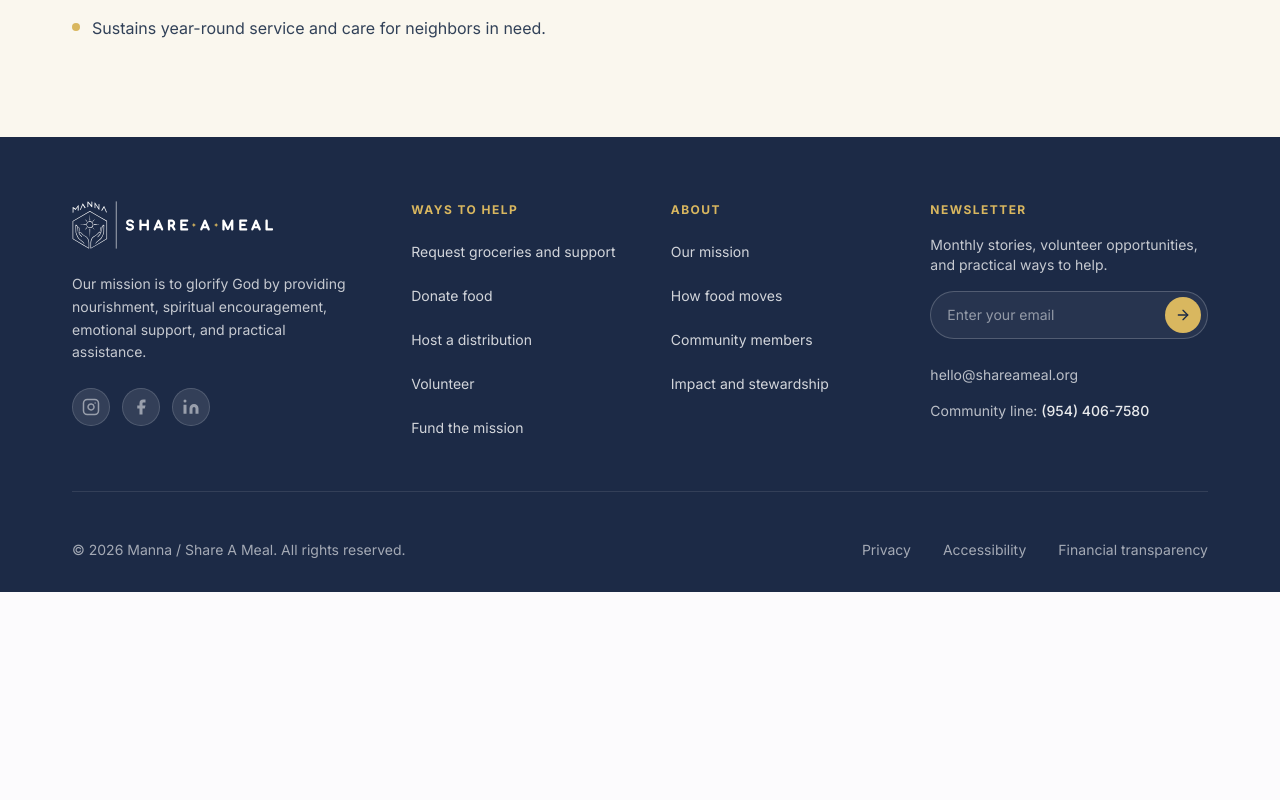
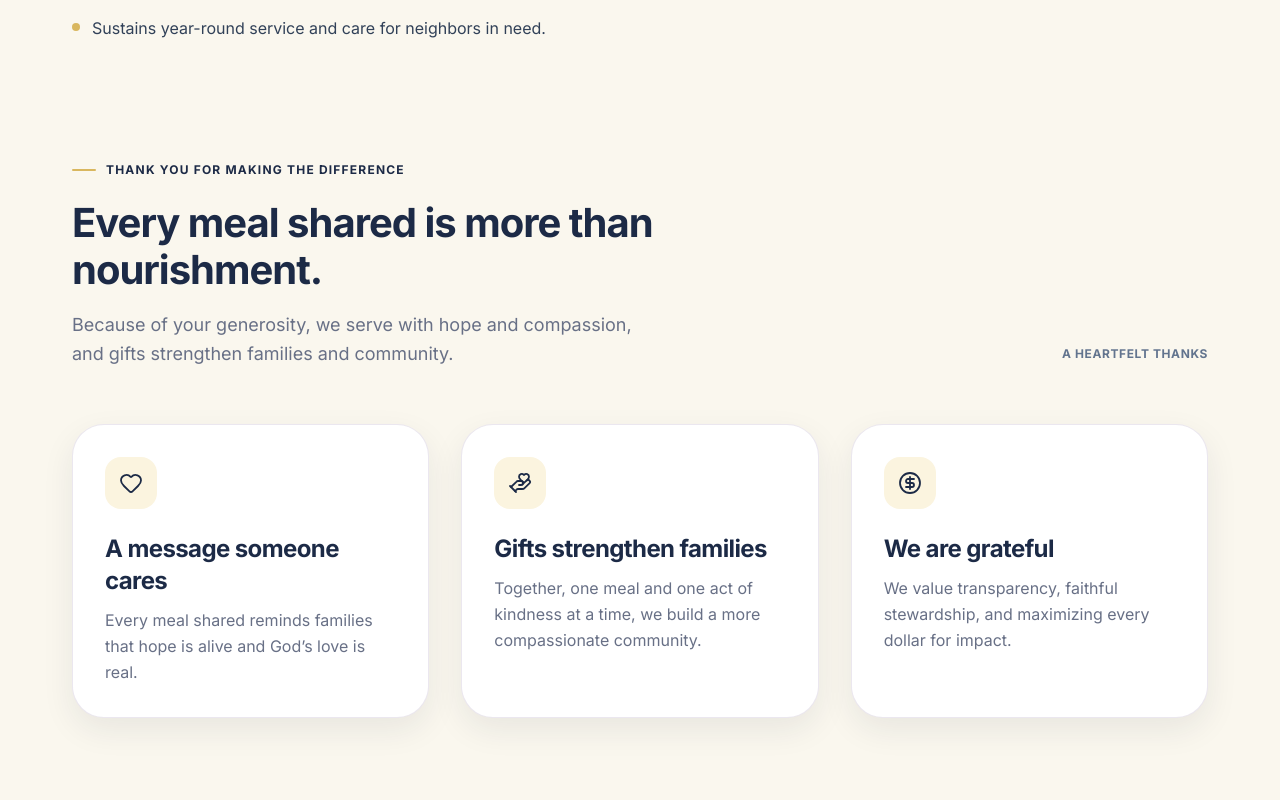
Before and after one commit to Rohitmehta395/MSAM, a Next.js app: page /mission in a window 1280 px wide. Shown: the part 580-1380 px from the top of the page. Before the commit the page ends 1172 px from the top, so only its background shows below. Built offline with nearby package versions, Linux system fonts and the light colour scheme; no server answers.

Commit message:
feat: add mission page and gratitude section with associated content

```diff
--- a/src/app/mission/page.tsx
+++ b/src/app/mission/page.tsx
@@ -1,5 +1,5 @@
 import type { Metadata } from 'next';
-import { MissionHero } from '@/components/sections';
+import { MissionHero, MissionGratitude } from '@/components/sections';
 
 export const metadata: Metadata = {
   title: 'Our Mission',
@@ -11,6 +11,7 @@ export default function MissionPage() {
   return (
     <>
       <MissionHero />
+      <MissionGratitude />
     </>
   );
 }
--- /dev/null
+++ b/src/components/sections/MissionGratitude.tsx
@@ -0,0 +1,122 @@
+import React from 'react';
+import { Heart, HandHeart, CircleDollarSign } from 'lucide-react';
+import { cn } from '@/lib/cn';
+import { Section } from '@/components/ui/Section';
+import { Container } from '@/components/ui/Container';
+import { Heading } from '@/components/ui/Heading';
+import { Eyebrow } from '@/components/ui/Eyebrow';
+import {
+  missionGratitudeContent,
+  type MissionGratitudeContent,
+  type MissionGratitudeIcon,
+} from '@/content/mission';
+
+export interface MissionGratitudeProps {
+  /** Optional content override */
+  content?: Partial<MissionGratitudeContent>;
+  /** Optional custom class name */
+  className?: string;
+}
+
+const iconMap: Record<MissionGratitudeIcon, React.ElementType> = {
+  Heart,
+  HandHeart,
+  CircleDollarSign,
+};
+
+/**
+ * Mission Page — Part 2: Gratitude & Community Impact.
+ * Grounded in Figma frame: `design-reference/Mission Page/Hero.png` (Section 2).
+ *
+ * Structure:
+ * - Full-bleed warm cream canvas background (`tone="cream"` / `#faf7ee`).
+ * - Section header area:
+ *   - Left: "THANK YOU FOR MAKING THE DIFFERENCE" gold-accented eyebrow +
+ *     "Every meal shared is more than nourishment." bold sans-serif heading +
+ *     warm supporting paragraph.
+ *   - Right: "A HEARTFELT THANKS" uppercase tracking-wider label.
+ * - Three gratitude cards in a responsive grid:
+ *   - Card 1: Heart icon, "A message someone cares"
+ *   - Card 2: HandHeart icon, "Gifts strengthen families"
+ *   - Card 3: CircleDollarSign icon, "We are grateful"
+ *   Each card features a white elevated background, rounded corners, soft shadow,
+ *   subtle border, warm-toned icon container (`bg-warm`), and navy heading.
+ */
+export function MissionGratitude({ content: contentOverride, className }: MissionGratitudeProps) {
+  const content = {
+    ...missionGratitudeContent,
+    ...contentOverride,
+  };
+
+  const { eyebrow, headlineLine1, headlineLine2, description, badgeLabel, cards } = content;
+
+  return (
+    <Section
+      bleed
+      tone="cream"
+      spacing="none"
+      className={cn('pt-0 pb-16 sm:pt-2 sm:pb-20 lg:pt-4 lg:pb-28', className)}
+    >
+      <Container>
+        {/* Section Header: Left text content + Right label */}
+        <div className="flex flex-col gap-4 sm:gap-6 lg:flex-row lg:items-end lg:justify-between">
+          <div className="w-full max-w-2xl">
+            <Eyebrow className="mb-4 tracking-widest uppercase sm:mb-5">{eyebrow}</Eyebrow>
+
+            <Heading
+              as="h2"
+              variant="section"
+              className="text-navy font-sans text-3xl font-bold tracking-tight sm:text-4xl lg:text-[40px] lg:leading-[1.18]"
+            >
+              {headlineLine1} <br className="hidden sm:inline" />
+              {headlineLine2}
+            </Heading>
+
+            <p className="text-muted mt-4 max-w-xl text-base leading-relaxed sm:text-lg">
+              {description}
+            </p>
+          </div>
+
+          <div className="shrink-0 self-start pb-1 lg:self-end">
+            <span className="text-xs font-bold tracking-wider text-slate-500 uppercase">
+              {badgeLabel}
+            </span>
+          </div>
+        </div>
+
+        {/* Three Gratitude Cards */}
+        <div className="mt-10 grid grid-cols-1 gap-6 sm:mt-12 md:grid-cols-2 lg:mt-14 lg:grid-cols-3 lg:gap-8">
+          {cards.map((card, index) => {
+            const Icon = iconMap[card.icon];
+            const isLastOnTablet = index === 2;
+
+            return (
+              <div
+                key={card.id}
+                className={cn(
+                  'rounded-card border-border/80 shadow-card flex flex-col items-start border bg-white p-7 sm:p-8',
+                  isLastOnTablet && 'md:col-span-2 lg:col-span-1',
+                )}
+              >
+                {/* Warm Icon Container */}
+                <div className="bg-warm text-navy mb-6 flex h-[52px] w-[52px] shrink-0 items-center justify-center rounded-2xl">
+                  <Icon className="h-6 w-6 stroke-[1.8]" aria-hidden="true" />
+                </div>
+
+                {/* Card Title */}
+                <h3 className="text-navy font-sans text-xl font-bold tracking-tight sm:text-2xl">
+                  {card.title}
+                </h3>
+
+                {/* Card Description */}
+                <p className="text-muted mt-2.5 text-sm leading-relaxed sm:text-base">
+                  {card.description}
+                </p>
+              </div>
+            );
+          })}
+        </div>
+      </Container>
+    </Section>
+  );
+}
--- a/src/components/sections/index.ts
+++ b/src/components/sections/index.ts
@@ -17,3 +17,4 @@ export {
   type WaysToHelpContactPathwaysProps,
 } from './WaysToHelpContactPathways';
 export { MissionHero, type MissionHeroProps } from './MissionHero';
+export { MissionGratitude, type MissionGratitudeProps } from './MissionGratitude';
--- a/src/content/mission.ts
+++ b/src/content/mission.ts
@@ -61,3 +61,54 @@ export const missionHeroContent: MissionHeroContent = {
     ],
   },
 };
+
+export type MissionGratitudeIcon = 'Heart' | 'HandHeart' | 'CircleDollarSign';
+
+export interface MissionGratitudeCard {
+  id: string;
+  icon: MissionGratitudeIcon;
+  title: string;
+  description: string;
+}
+
+export interface MissionGratitudeContent {
+  eyebrow: string;
+  heading: string;
+  headlineLine1: string;
+  headlineLine2: string;
+  description: string;
+  badgeLabel: string;
+  cards: MissionGratitudeCard[];
+}
+
+export const missionGratitudeContent: MissionGratitudeContent = {
+  eyebrow: 'THANK YOU FOR MAKING THE DIFFERENCE',
+  heading: 'Every meal shared is more than nourishment.',
+  headlineLine1: 'Every meal shared is more than',
+  headlineLine2: 'nourishment.',
+  description:
+    'Because of your generosity, we serve with hope and compassion, and gifts strengthen families and community.',
+  badgeLabel: 'A HEARTFELT THANKS',
+  cards: [
+    {
+      id: 'someone-cares',
+      icon: 'Heart',
+      title: 'A message someone cares',
+      description: 'Every meal shared reminds families that hope is alive and God’s love is real.',
+    },
+    {
+      id: 'strengthen-families',
+      icon: 'HandHeart',
+      title: 'Gifts strengthen families',
+      description:
+        'Together, one meal and one act of kindness at a time, we build a more compassionate community.',
+    },
+    {
+      id: 'grateful',
+      icon: 'CircleDollarSign',
+      title: 'We are grateful',
+      description:
+        'We value transparency, faithful stewardship, and maximizing every dollar for impact.',
+    },
+  ],
+};
```
